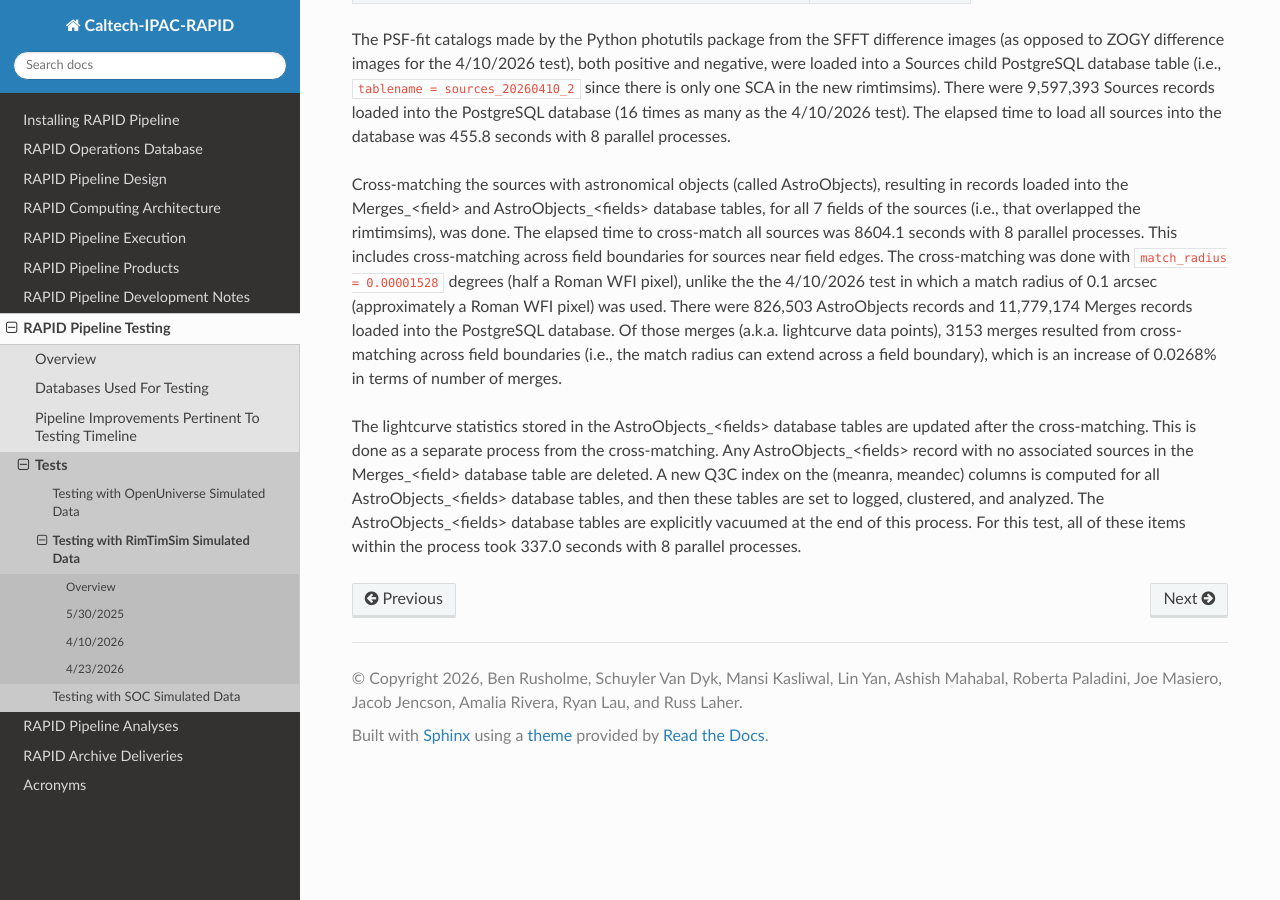
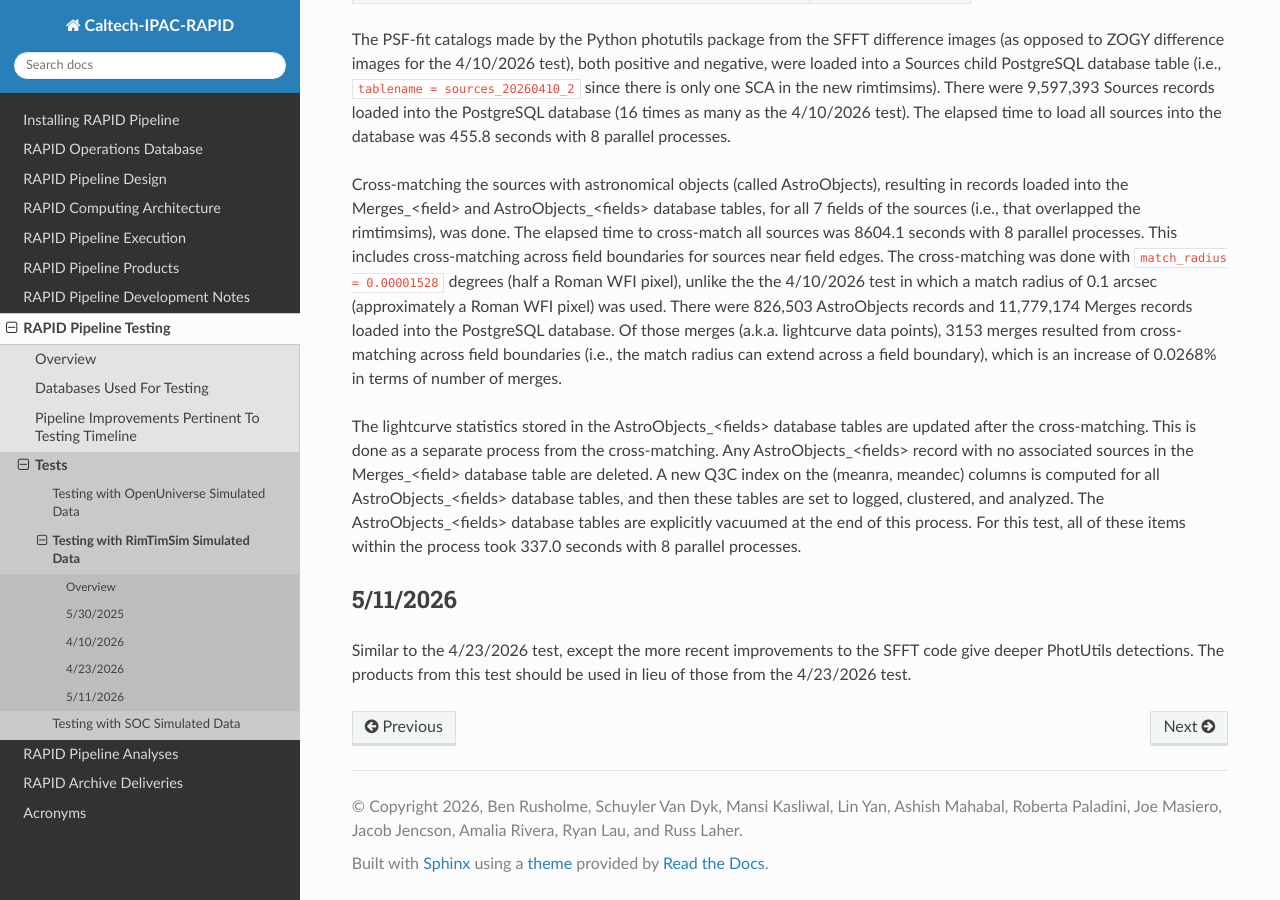
Before and after one commit to Caltech-IPAC/rapid, a Sphinx documentation site: the page built from docs/source/dev/rimtimsim_tests.rst, in a window 1280 px wide and 900 px high, scrolled down 8564 px. Built offline with Sphinx 7.4.7 and the Read the Docs theme 3.1.0, drawn with Linux system fonts in a browser that asks for light colours.

Commit message:
Added brief documentation for the 5/11/2026 test.

```diff
--- a/docs/source/dev/rimtimsim_tests.rst
+++ b/docs/source/dev/rimtimsim_tests.rst
@@ -412,3 +412,10 @@ A new Q3C index on the (meanra, meandec) columns is computed for all AstroObject
 and then these tables are set to logged, clustered, and analyzed.
 The AstroObjects_<fields> database tables are explicitly vacuumed at the end of this process.
 For this test, all of these items within the process took 337.0 seconds with 8 parallel processes.
+
+
+5/11/2026
+************************************
+
+Similar to the 4/23/2026 test, except the more recent improvements to the SFFT code give deeper PhotUtils detections.
+The products from this test should be used in lieu of those from the 4/23/2026 test.
```
